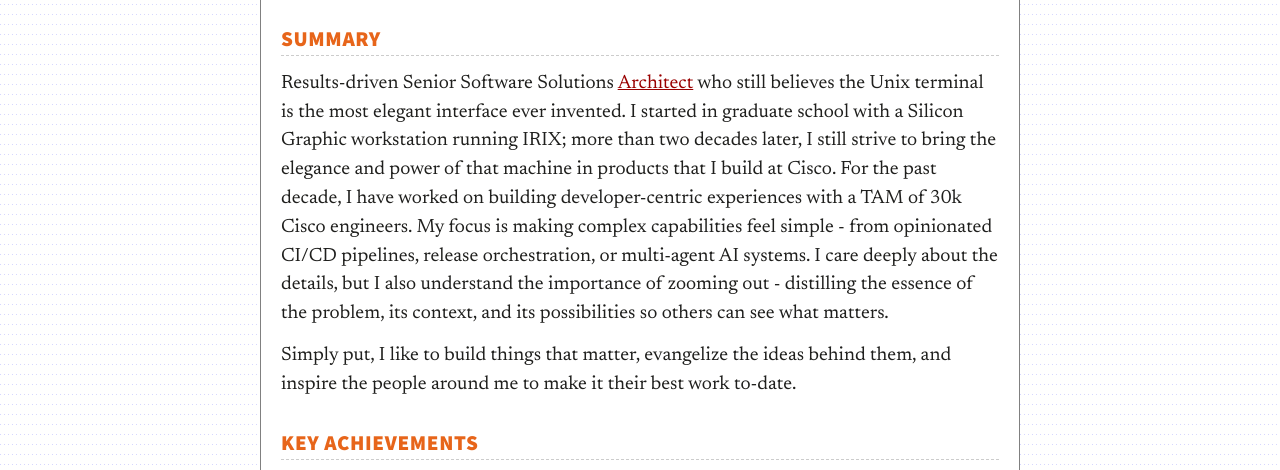
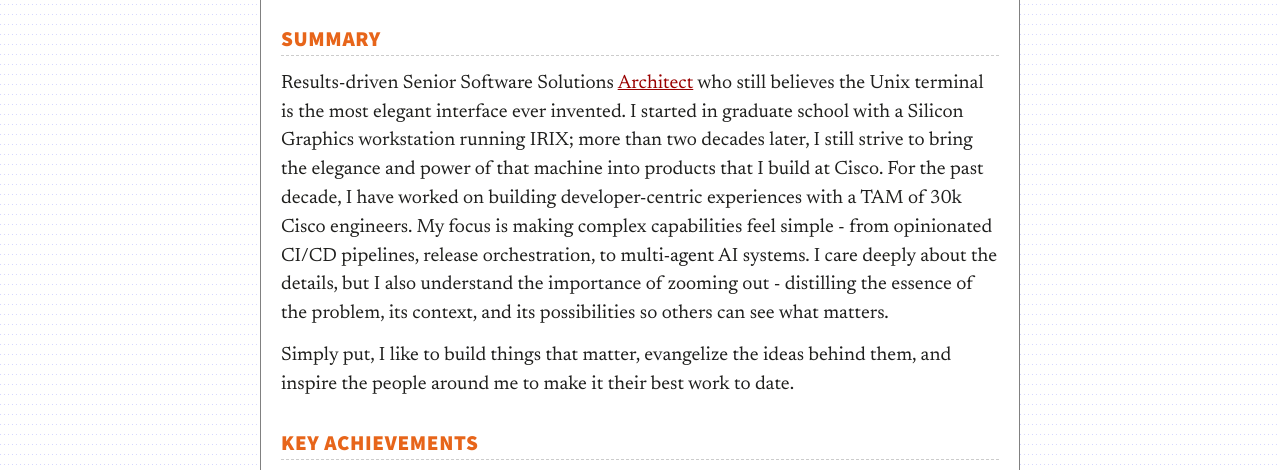
Before and after one commit to indrayam/resume, a plain HTML site: page index.html in a window 1280 px wide. Shown: the part 305-775 px from the top of the page. Drawn offline with Linux system fonts and the light colour scheme.

Commit message:
Fixed grammatical typos in the resume

```diff
--- a/index.html
+++ b/index.html
@@ -83,15 +83,15 @@
 
         <h2>Summary</h2>
         <p>Results-driven Senior Software Solutions <a href="/architect.html">Architect</a> who still believes the Unix
-            terminal is the most elegant interface ever invented. I started in graduate school with a Silicon Graphic
+            terminal is the most elegant interface ever invented. I started in graduate school with a Silicon Graphics
             workstation running IRIX; more than two decades later, I still strive to bring the elegance and power of
-            that machine in products that I build at Cisco. For the past decade, I have worked on building
+            that machine into products that I build at Cisco. For the past decade, I have worked on building
             developer-centric experiences with a TAM of 30k Cisco engineers. My focus is making complex capabilities
-            feel simple - from opinionated CI/CD pipelines, release orchestration, or multi-agent AI systems. I care
+            feel simple - from opinionated CI/CD pipelines, release orchestration, to multi-agent AI systems. I care
             deeply about the details, but I also understand the importance of zooming out - distilling the essence of
             the problem, its context, and its possibilities so others can see what matters.</p>
         <p>Simply put, I like to build things that matter, evangelize the ideas behind them, and inspire the people
-            around me to make it their best work to-date.</p>
+            around me to make it their best work to date.</p>
 
         <h2>Key Achievements</h2>
         <ul>
```
Also changed, not shown: 3 other files.
